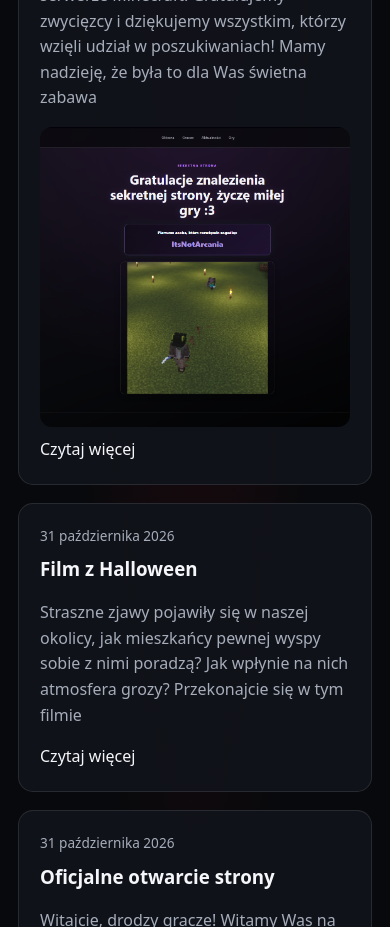
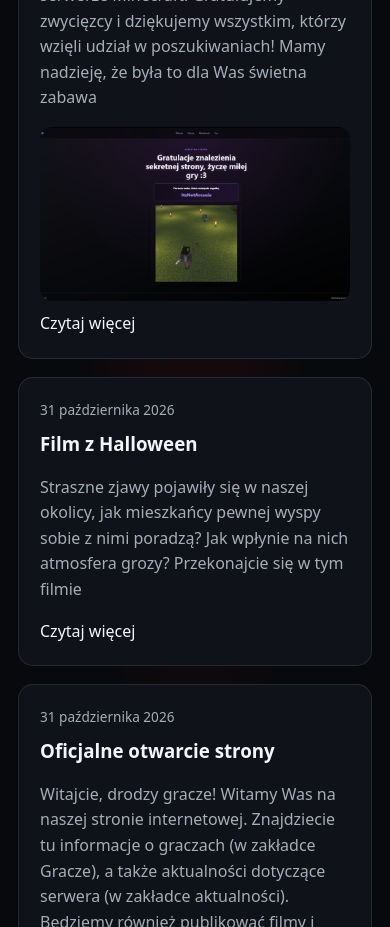
Before and after one commit to opilog12/gupipies, a plain HTML site: page index.html in a window 390 px wide. Shown: the part 1220-2147 px from the top of the page. Drawn offline with Linux system fonts and the light colour scheme.

Commit message:
Implement media query for compact news images
Add responsive styles for news images on small screens.

```diff
--- a/css/style.css
+++ b/css/style.css
@@ -837,3 +837,11 @@ body.super-page {
   max-height: 300px !important;
   object-fit: cover !important;
 }
+@media (max-width: 600px) {
+  .home-page #home-news .news-image--compact,
+  .home-page #home-news .news-image--compact img {
+    height: auto !important;
+    max-height: 220px !important; /* Docięcie maksymalnej wysokości na małych ekranach */
+    aspect-ratio: 16 / 9;         /* Zachowanie estetycznych proporcji */
+  }
+}
```
